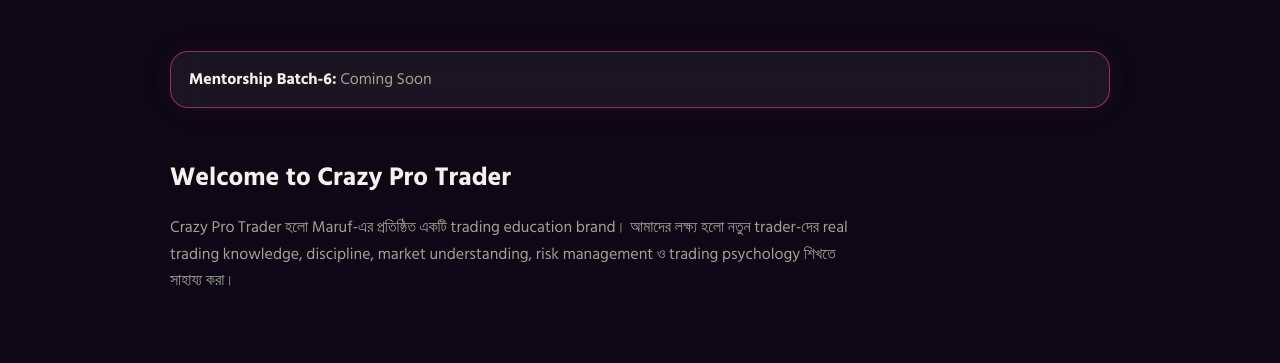
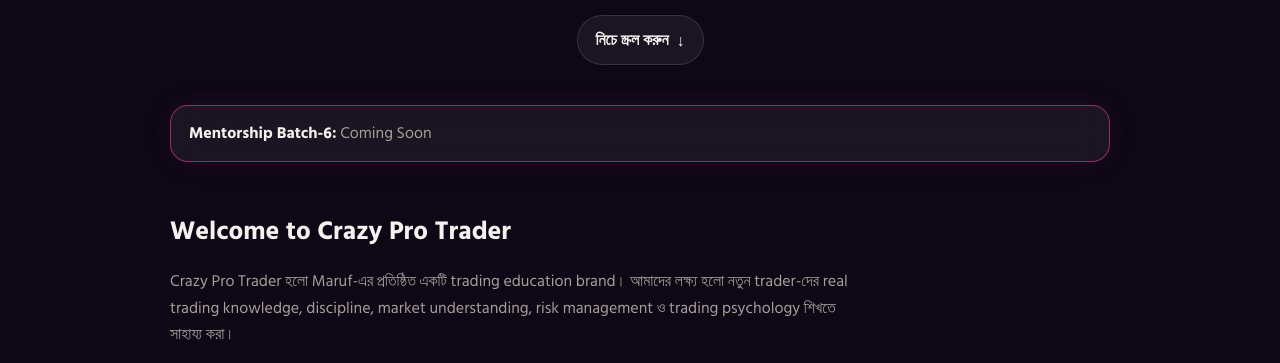
Before and after one commit to crazyprotrader/crazyprotrader, a plain HTML site: page index.html in a window 1280 px wide. Shown: the part 718-1081 px from the top of the page. Drawn offline with Linux system fonts and the light colour scheme.

Commit message:
Add files via upload

```diff
--- a/index.html
+++ b/index.html
@@ -102,6 +102,10 @@ select{width:100%;padding:11px 12px;border-radius:10px;border:1px solid var(--li
 .rc .tg{font-size:13px;color:var(--b)}
 .rc .sm{position:absolute;top:14px;right:14px;font-size:11px;border:1px solid var(--line);border-radius:999px;padding:2px 9px;color:var(--mute)}
 .rc p{color:var(--ink);margin:0}
+#bt{scroll-margin-top:84px}
+.ar{display:inline-block;animation:bn 1.6s ease-in-out infinite}
+@keyframes bn{50%{transform:translateY(4px)}}
+@media(prefers-reduced-motion:reduce){.ar{animation:none}}
 </style>
 </head>
 <body>
@@ -140,8 +144,9 @@ select{width:100%;padding:11px 12px;border-radius:10px;border:1px solid var(--li
 <a href="https://www.facebook.com/share/1E2gzCnsgH/" aria-label="Facebook"><svg class="ic"><use href="#fb"/></svg></a>
 <a href="https://www.tiktok.com/@crazy_pro_trader" aria-label="TikTok"><svg class="ic"><use href="#tt"/></svg></a>
 </div>
+<div class="row" style="justify-content:center;margin-top:18px"><button class="btn" id="sd" type="button">নিচে স্ক্রল করুন <span class="ar">↓</span></button></div>
 </header>
-<div class="glass bar"><b>Mentorship Batch-6:</b> <span style="color:var(--mute)">Coming Soon</span></div>
+<div class="glass bar" id="bt"><b>Mentorship Batch-6:</b> <span style="color:var(--mute)">Coming Soon</span></div>
 <section><h2>Welcome to Crazy Pro Trader</h2><p style="max-width:700px">Crazy Pro Trader হলো Maruf-এর প্রতিষ্ঠিত একটি trading education brand। আমাদের লক্ষ্য হলো নতুন trader-দের real trading knowledge, discipline, market understanding, risk management ও trading psychology শিখতে সাহায্য করা।</p></section>
 <section>
 <h2>আপনি কী শিখবেন</h2>
@@ -333,6 +338,7 @@ var n=$("fn").value.trim(),m=$("fm").value.trim();c("n",n.length<2,"Enter your n
 if(!ok)return;var t="Name: "+n+"\nProgram: "+$("fc").value+"\n\n"+m;try{navigator.clipboard.writeText(t)}catch(x){}
 $("fr2").innerHTML="Direct submission is not connected yet. Your feedback is ready (copied if your browser allowed it). Please send it to <a href=\"https://t.me/crazy_pro_trader0\">Telegram support</a>. It will be published only after admin approval."};
 document.querySelectorAll(".dl").forEach(function(b){b.onclick=async function(){var k=b.dataset.f,m=$("dm");m.textContent="";try{var d=window.claude?await claude.use("downloads"):null;var bin=atob(PDF[k].d),u=new Uint8Array(bin.length);for(var i=0;i<bin.length;i++)u[i]=bin.charCodeAt(i);var bl=new Blob([u],{type:"application/pdf"});if(d){await d.save({filename:PDF[k].n,data:bl})}else{var l=document.createElement("a");l.href=URL.createObjectURL(bl);l.download=PDF[k].n;document.body.appendChild(l);l.click();l.remove()}}catch(e){if(!e||e.code!=="declined")m.textContent="The download didn’t start. Please try again or contact support."}}});
+$("sd").onclick=function(){$("bt").scrollIntoView({behavior:"smooth",block:"start"})};
 $("lg1").src=$("lg0").src;
 </script>
 </body>
```
